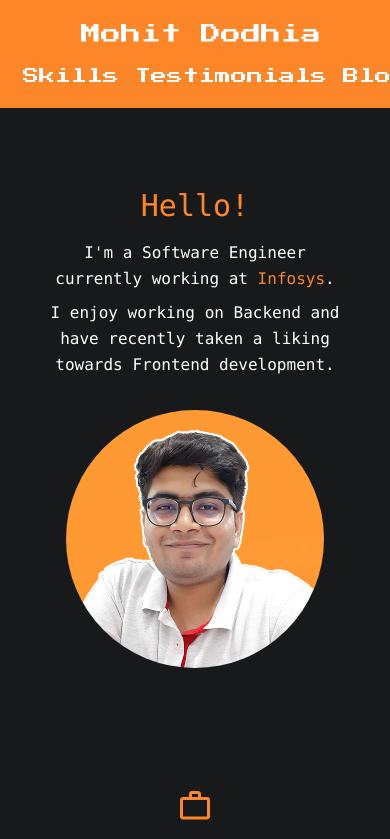
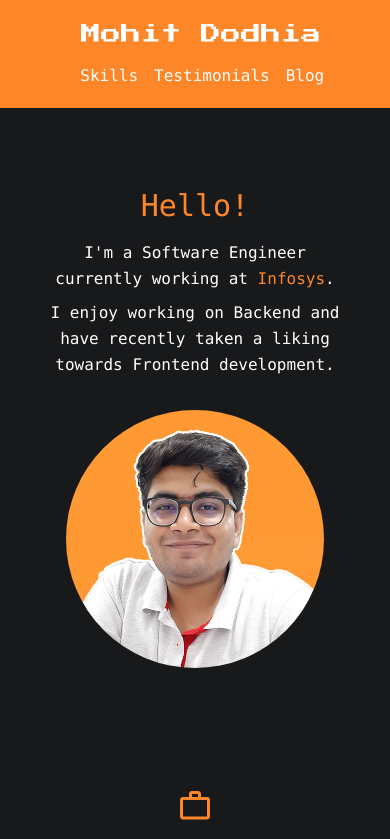
Before and after one commit to mxhit/my-portfolio, a React (Create React App) app: page / in a window 390 px wide. Shown: the top 839 px of the page. Built offline with nearby package versions, Linux system fonts and the light colour scheme.

Commit message:
Fixed navbar for mobile view

```diff
--- a/src/components/Navbar.js
+++ b/src/components/Navbar.js
@@ -3,8 +3,8 @@ import React from "react";
 export default function Navbar() {
   return (
     <header className="bg-orange-accent md:sticky top-0 z-10">
-      <div className="container mx-auto flex flex-wrap p-5 flex-col md:flex-row items-center justify-between font-press-start">
-        <a href="#about" className="title-font font-medium text-white mb-4 md:mb-0 ml-3 text-xl hover:text-dark-mode">
+      <div className="container mx-auto flex flex-wrap p-5 flex-col md:flex-row items-center justify-between">
+        <a href="#about" className="title-font font-medium font-press-start text-white mb-4 md:mb-0 ml-3 text-xl hover:text-dark-mode">
             Mohit Dodhia
         </a>
         <nav className="md:ml-4 md:py-1 md:pl-4 flex flex-wrap items-center text-base justify-center">
@@ -14,7 +14,7 @@ export default function Navbar() {
           <a href="#testimonials" className="mr-4 hover:text-black">
             Testimonials
           </a>
-          <a href="https://mxhit.medium.com/" className="hover:text-black w-6 h-6 flex-shrink-0 mr" target="_blank" rel="noopener noreferrer">
+          <a href="https://mxhit.medium.com/" className="hover:text-black w-6 h-6 flex-shrink-0" target="_blank" rel="noopener noreferrer">
             Blog
           </a>
         </nav>
```
